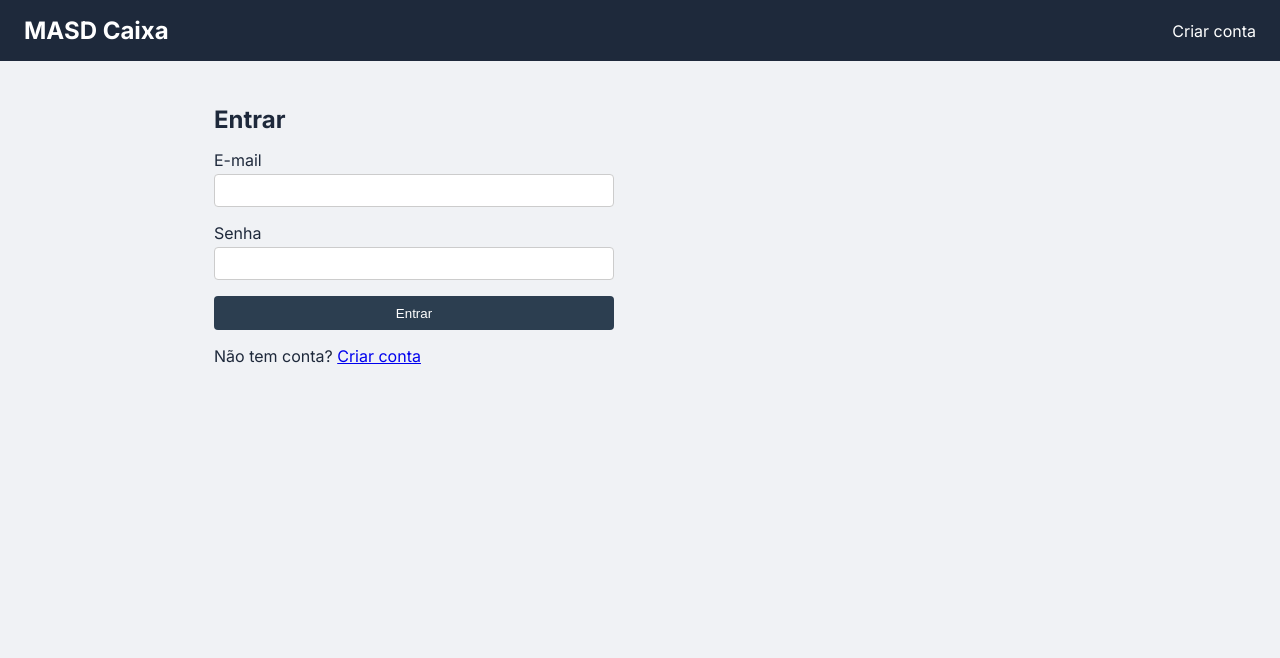
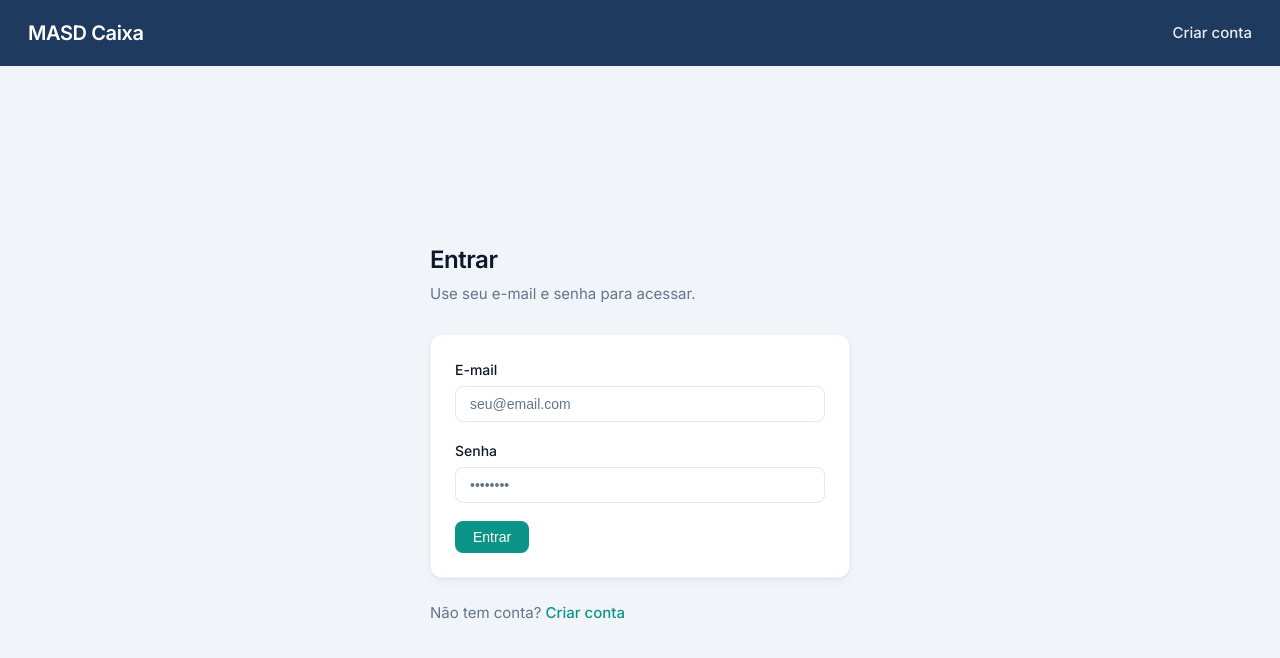
Before and after one commit to masouzaduarte/masd-caixa-web, a React (Vite) app: page /login in a window 1280 px wide. Shown: the top 658 px of the page. Built offline with nearby package versions, Linux system fonts and the light colour scheme; no server answers.

Commit message:
Ajuste no novo layout

```diff
--- a/src/components/Layout.tsx
+++ b/src/components/Layout.tsx
@@ -51,10 +51,7 @@ export function Layout() {
               <Link
                 key={to}
                 to={to}
-                style={{
-                  ...styles.sidebarLink,
-                  ...(isActive ? styles.sidebarLinkActive : {}),
-                }}
+                className={`sidebar-link ${isActive ? 'sidebar-link-active' : ''}`}
               >
                 {label}
               </Link>
@@ -62,7 +59,7 @@ export function Layout() {
           })}
         </nav>
         <div style={styles.sidebarFooter}>
-          <button type="button" onClick={handleSair} style={styles.sidebarButton}>
+          <button type="button" onClick={handleSair} className="sidebar-btn" style={styles.sidebarButton}>
             Sair
           </button>
         </div>
@@ -102,7 +99,7 @@ const styles: Record<string, React.CSSProperties> = {
     width: 'var(--sidebar-width)',
     flexShrink: 0,
     background: 'var(--color-sidebar)',
-    color: '#e2e8f0',
+    color: 'var(--color-text-inverse)',
     display: 'flex',
     flexDirection: 'column',
     position: 'fixed',
@@ -112,45 +109,35 @@ const styles: Record<string, React.CSSProperties> = {
     zIndex: 100,
   },
   sidebarBrand: {
-    padding: '1.25rem 1rem',
+    padding: '1.375rem 1.25rem',
     borderBottom: '1px solid rgba(255,255,255,0.08)',
   },
   sidebarBrandLink: {
     color: '#fff',
     textDecoration: 'none',
-    fontSize: '1.125rem',
+    fontSize: '1.2rem',
     fontWeight: 600,
+    letterSpacing: '-0.02em',
   },
   sidebarNav: {
     flex: 1,
-    padding: '0.75rem 0',
+    padding: '0.875rem 0',
     overflowY: 'auto',
   },
-  sidebarLink: {
-    display: 'block',
-    padding: '0.6rem 1rem',
-    color: '#94a3b8',
-    textDecoration: 'none',
-    fontSize: '0.9rem',
-    transition: 'background 0.15s, color 0.15s',
-  },
-  sidebarLinkActive: {
-    background: 'var(--color-sidebar-hover)',
-    color: '#fff',
-  },
   sidebarFooter: {
-    padding: '1rem',
+    padding: '1.125rem 1rem',
     borderTop: '1px solid rgba(255,255,255,0.08)',
   },
   sidebarButton: {
     width: '100%',
-    padding: '0.5rem 1rem',
+    padding: '0.5625rem 1rem',
     background: 'transparent',
-    border: '1px solid rgba(255,255,255,0.2)',
-    color: '#e2e8f0',
-    borderRadius: 'var(--radius)',
+    border: '1px solid rgba(255,255,255,0.25)',
+    color: 'var(--color-text-inverse)',
+    borderRadius: 'var(--radius-sm)',
     cursor: 'pointer',
     fontSize: '0.875rem',
+    transition: 'background 0.2s ease, border-color 0.2s ease',
   },
   mainWrap: {
     flex: 1,
@@ -161,18 +148,20 @@ const styles: Record<string, React.CSSProperties> = {
   },
   topbar: {
     background: 'var(--color-surface)',
-    padding: '0.75rem 1.5rem',
+    padding: '1rem 1.75rem',
     display: 'flex',
     alignItems: 'center',
     justifyContent: 'space-between',
     boxShadow: 'var(--shadow-sm)',
+    borderBottom: '1px solid var(--color-border-light)',
     flexWrap: 'wrap',
     gap: '0.5rem',
   },
   topbarTitle: {
-    fontSize: '1.125rem',
+    fontSize: '1.1875rem',
     fontWeight: 600,
     color: 'var(--color-text)',
+    letterSpacing: '-0.02em',
   },
   userBlock: {
     display: 'flex',
@@ -184,18 +173,19 @@ const styles: Record<string, React.CSSProperties> = {
     color: 'var(--color-text-muted)',
   },
   topbarSair: {
-    padding: '0.35rem 0.75rem',
+    padding: '0.4rem 0.875rem',
     background: 'transparent',
     border: '1px solid var(--color-border)',
     color: 'var(--color-text-muted)',
-    borderRadius: 'var(--radius)',
+    borderRadius: 'var(--radius-sm)',
     cursor: 'pointer',
-    fontSize: '0.8rem',
+    fontSize: '0.8125rem',
+    transition: 'background 0.2s ease, border-color 0.2s ease',
   },
   content: {
     flex: 1,
-    padding: '1.5rem',
-    maxWidth: '1000px',
+    padding: '1.75rem',
+    maxWidth: '1024px',
     width: '100%',
     margin: '0 auto',
     alignSelf: 'center',
--- a/src/components/StatCard.tsx
+++ b/src/components/StatCard.tsx
@@ -14,21 +14,22 @@ export function StatCard({ label, value }: StatCardProps) {
 
 const styles: Record<string, React.CSSProperties> = {
   card: {
-    padding: '1rem 1.25rem',
-    border: '1px solid var(--color-border)',
+    padding: '1.25rem 1.5rem',
+    border: '1px solid var(--color-border-light)',
     borderRadius: 'var(--radius)',
     backgroundColor: 'var(--color-surface)',
     minWidth: '140px',
-    boxShadow: 'var(--shadow-sm)',
+    boxShadow: 'var(--shadow)',
   },
   label: {
-    fontSize: '0.85rem',
+    fontSize: '0.8125rem',
     color: 'var(--color-text-muted)',
-    marginBottom: '0.25rem',
+    marginBottom: '0.375rem',
   },
   value: {
-    fontSize: '1.25rem',
+    fontSize: '1.3125rem',
     fontWeight: 600,
     color: 'var(--color-text)',
+    letterSpacing: '-0.02em',
   },
 };
--- a/src/index.css
+++ b/src/index.css
@@ -1,22 +1,59 @@
+/* ============================================
+   MASD Caixa – Tema moderno e amigável
+   ============================================
+   Proposta de cores:
+   - Primary: Teal (#0d9488) – confiança e clareza para finanças
+   - Sidebar: Azul escuro suave (#1e3a5f) – profissional e acolhedor
+   - Background: Cinza azulado muito suave (#f1f5f9)
+   - Superfícies: Branco com sombras leves
+   - Success/Error: Verdes e vermelhos suaves
+   ============================================ */
+
 :root {
-  --color-bg: #f0f2f5;
+  /* Cores principais */
+  --color-primary: #0d9488;
+  --color-primary-hover: #0f766e;
+  --color-primary-light: rgba(13, 148, 136, 0.12);
+  --color-primary-border: rgba(13, 148, 136, 0.35);
+
+  /* Background e superfícies */
+  --color-bg: #f1f5f9;
+  --color-bg-warm: #f8fafc;
   --color-surface: #ffffff;
-  --color-primary: #1a73e8;
-  --color-primary-hover: #1557b0;
-  --color-sidebar: #1e293b;
-  --color-sidebar-hover: #334155;
-  --color-sidebar-active: #0f172a;
-  --color-text: #1e293b;
+  --color-surface-elevated: #ffffff;
+
+  /* Sidebar – azul escuro suave */
+  --color-sidebar: #1e3a5f;
+  --color-sidebar-hover: #2d4a6f;
+  --color-sidebar-active-bg: rgba(13, 148, 136, 0.15);
+  --color-sidebar-active-bar: #0d9488;
+
+  /* Texto */
+  --color-text: #0f172a;
   --color-text-muted: #64748b;
+  --color-text-inverse: #f8fafc;
+
+  /* Bordas */
   --color-border: #e2e8f0;
+  --color-border-light: #f1f5f9;
+
+  /* Estados */
   --color-error-bg: #fef2f2;
   --color-error-border: #fecaca;
   --color-error-text: #b91c1c;
   --color-success: #059669;
-  --shadow-sm: 0 1px 2px rgba(0, 0, 0, 0.05);
-  --shadow: 0 1px 3px rgba(0, 0, 0, 0.08);
-  --radius: 8px;
-  --sidebar-width: 240px;
+  --color-success-bg: #ecfdf5;
+  --color-warning-bg: #fffbeb;
+  --color-warning-border: #fde68a;
+
+  /* Layout e sombras – mais suaves e modernas */
+  --shadow-sm: 0 1px 2px rgba(15, 23, 42, 0.04);
+  --shadow: 0 1px 3px rgba(15, 23, 42, 0.06), 0 4px 12px rgba(15, 23, 42, 0.04);
+  --shadow-md: 0 4px 6px rgba(15, 23, 42, 0.05), 0 10px 24px rgba(15, 23, 42, 0.06);
+  --radius-sm: 8px;
+  --radius: 12px;
+  --radius-lg: 16px;
+  --sidebar-width: 260px;
 }
 
 * {
@@ -29,44 +66,56 @@ body {
   -webkit-font-smoothing: antialiased;
   background: var(--color-bg);
   color: var(--color-text);
+  line-height: 1.5;
 }
 
 #root {
   min-height: 100vh;
 }
 
-/* Utilitários para páginas */
+/* ========== Utilitários de página ========== */
 .page-header {
-  margin-bottom: 1.5rem;
+  margin-bottom: 1.75rem;
 }
 
 .page-title {
   font-size: 1.5rem;
   font-weight: 600;
-  margin: 0 0 0.25rem 0;
+  margin: 0 0 0.35rem 0;
   color: var(--color-text);
+  letter-spacing: -0.02em;
 }
 
+.page-subtitle {
+  margin: 0;
+  color: var(--color-text-muted);
+  font-size: 0.9375rem;
+  line-height: 1.5;
+}
+
+/* ========== Cards – mais arredondados e sombra suave ========== */
 .card {
   background: var(--color-surface);
   border-radius: var(--radius);
   box-shadow: var(--shadow);
-  padding: 1.25rem;
-  margin-bottom: 1rem;
+  padding: 1.5rem;
+  margin-bottom: 1.25rem;
+  border: 1px solid var(--color-border-light);
 }
 
+/* ========== Botões ========== */
 .btn {
   display: inline-flex;
   align-items: center;
   justify-content: center;
-  padding: 0.5rem 1rem;
+  padding: 0.5rem 1.125rem;
   font-size: 0.875rem;
   font-weight: 500;
-  border-radius: var(--radius);
+  border-radius: var(--radius-sm);
   border: none;
   cursor: pointer;
   text-decoration: none;
-  transition: background-color 0.15s, color 0.15s;
+  transition: background-color 0.2s ease, color 0.2s ease, box-shadow 0.2s ease;
 }
 
 .btn-primary {
@@ -76,6 +125,7 @@ body {
 
 .btn-primary:hover:not(:disabled) {
   background: var(--color-primary-hover);
+  box-shadow: 0 2px 8px rgba(13, 148, 136, 0.35);
 }
 
 .btn-secondary {
@@ -86,21 +136,28 @@ body {
 
 .btn-secondary:hover:not(:disabled) {
   background: var(--color-bg);
+  border-color: var(--color-text-muted);
 }
 
+/* ========== Inputs ========== */
 .input {
   width: 100%;
-  padding: 0.5rem 0.75rem;
+  padding: 0.5625rem 0.875rem;
   font-size: 0.875rem;
   border: 1px solid var(--color-border);
-  border-radius: var(--radius);
+  border-radius: var(--radius-sm);
   background: var(--color-surface);
+  transition: border-color 0.2s ease, box-shadow 0.2s ease;
+}
+
+.input::placeholder {
+  color: var(--color-text-muted);
 }
 
 .input:focus {
   outline: none;
   border-color: var(--color-primary);
-  box-shadow: 0 0 0 3px rgba(26, 115, 232, 0.15);
+  box-shadow: 0 0 0 3px var(--color-primary-light);
 }
 
 .label {
@@ -108,25 +165,117 @@ body {
   font-size: 0.875rem;
   font-weight: 500;
   color: var(--color-text);
-  margin-bottom: 0.25rem;
+  margin-bottom: 0.375rem;
 }
 
 .form-group {
-  margin-bottom: 1rem;
+  margin-bottom: 1.125rem;
 }
 
+/* ========== Erro ========== */
 .error-box {
-  padding: 0.75rem 1rem;
+  padding: 0.875rem 1rem;
   background: var(--color-error-bg);
   border: 1px solid var(--color-error-border);
-  border-radius: var(--radius);
+  border-radius: var(--radius-sm);
   color: var(--color-error-text);
   margin-bottom: 1rem;
   font-size: 0.875rem;
 }
 
-/* Sidebar link hover (Layout usa inline styles; hover via class) */
-aside a:hover {
-  background: var(--color-sidebar-hover) !important;
+/* ========== Sidebar – link ativo com barra lateral ========== */
+.sidebar-link {
+  display: flex;
+  align-items: center;
+  padding: 0.625rem 1rem;
+  color: #94a3b8;
+  text-decoration: none;
+  font-size: 0.9rem;
+  transition: background 0.2s ease, color 0.2s ease;
+  border-left: 3px solid transparent;
+  margin: 0 0.5rem;
+  border-radius: var(--radius-sm);
+}
+
+.sidebar-link:hover {
+  background: var(--color-sidebar-hover);
+  color: #fff;
+}
+
+.sidebar-link-active {
+  background: var(--color-sidebar-active-bg) !important;
   color: #fff !important;
+  border-left-color: var(--color-sidebar-active-bar);
+  font-weight: 500;
 }
+
+.sidebar-btn:hover {
+  background: rgba(255, 255, 255, 0.1);
+  border-color: rgba(255, 255, 255, 0.35);
+}
+
+/* ========== Telas de Login / Registro ========== */
+.auth-page {
+  min-height: 100vh;
+  background: var(--color-bg);
+  display: flex;
+  flex-direction: column;
+}
+
+.auth-header {
+  background: var(--color-sidebar);
+  color: #fff;
+  padding: 1.125rem 1.75rem;
+  display: flex;
+  justify-content: space-between;
+  align-items: center;
+}
+
+.auth-header-title {
+  margin: 0;
+  font-size: 1.25rem;
+  font-weight: 600;
+  letter-spacing: -0.02em;
+}
+
+.auth-header-link {
+  color: rgba(255, 255, 255, 0.9);
+  text-decoration: none;
+  font-size: 0.9375rem;
+  font-weight: 500;
+  transition: color 0.2s ease;
+}
+
+.auth-header-link:hover {
+  color: #fff;
+}
+
+.auth-main {
+  flex: 1;
+  padding: 2rem 1.5rem;
+  display: flex;
+  flex-direction: column;
+  align-items: center;
+  justify-content: center;
+}
+
+.auth-card {
+  width: 100%;
+  max-width: 420px;
+}
+
+.auth-footer-text {
+  margin: 1.5rem 0 0 0;
+  font-size: 0.9375rem;
+  color: var(--color-text-muted);
+}
+
+.auth-footer-text a {
+  color: var(--color-primary);
+  font-weight: 500;
+  text-decoration: none;
+}
+
+.auth-footer-text a:hover {
+  text-decoration: underline;
+}
--- a/src/pages/AccountTransactionsPage.tsx
+++ b/src/pages/AccountTransactionsPage.tsx
@@ -1,12 +1,11 @@
 import { useEffect, useState } from 'react';
-import { useParams, Link, useNavigate } from 'react-router-dom';
+import { useParams, Link } from 'react-router-dom';
 import { getAccountTransactions, getBalance } from '../api/masdApi';
 import { listAccounts } from '../api/masdApi';
 import type { TransactionResponse } from '../types/dto';
 
 export function AccountTransactionsPage() {
   const { accountId } = useParams<{ accountId: string }>();
-  const navigate = useNavigate();
   const [transactions, setTransactions] = useState<TransactionResponse[]>([]);
   const [accountName, setAccountName] = useState<string>('');
   const [balance, setBalance] = useState<number | null>(null);
--- a/src/pages/LoginPage.tsx
+++ b/src/pages/LoginPage.tsx
@@ -30,41 +30,54 @@ export function LoginPage() {
   }
 
   return (
-    <div style={styles.page}>
-      <header style={styles.header}>
-        <h1 style={styles.appTitle}>MASD Caixa</h1>
-        <Link to="/register" style={styles.headerLink}>Criar conta</Link>
+    <div className="auth-page">
+      <header className="auth-header">
+        <h1 className="auth-header-title">MASD Caixa</h1>
+        <Link to="/register" className="auth-header-link">Criar conta</Link>
       </header>
-      <main style={styles.main}>
-        <div style={styles.container}>
-          <h2 style={styles.title}>Entrar</h2>
-          {error && <div style={styles.error}>{error}</div>}
-          <form onSubmit={handleSubmit} style={styles.form}>
-            <div style={styles.field}>
-              <label>E-mail</label>
+      <main className="auth-main">
+        <div className="auth-card">
+          <div className="page-header">
+            <h2 className="page-title">Entrar</h2>
+            <p className="page-subtitle">
+              Use seu e-mail e senha para acessar.
+            </p>
+          </div>
+          <div className="card">
+            {error && <div className="error-box">{error}</div>}
+            <form onSubmit={handleSubmit}>
+              <div className="form-group">
+                <label className="label" htmlFor="login-email">E-mail</label>
                 <input
+                  id="login-email"
                   type="email"
+                  className="input"
                   value={email}
                   onChange={(e) => setEmail(e.target.value)}
                   required
-                style={styles.input}
+                  placeholder="seu@email.com"
+                  autoComplete="email"
                 />
               </div>
-            <div style={styles.field}>
-              <label>Senha</label>
+              <div className="form-group">
+                <label className="label" htmlFor="login-password">Senha</label>
                 <input
+                  id="login-password"
                   type="password"
+                  className="input"
                   value={password}
                   onChange={(e) => setPassword(e.target.value)}
                   required
-                style={styles.input}
+                  placeholder="••••••••"
+                  autoComplete="current-password"
                 />
               </div>
-            <button type="submit" disabled={loading} style={styles.submit}>
+              <button type="submit" disabled={loading} className="btn btn-primary">
                 {loading ? 'Entrando...' : 'Entrar'}
               </button>
             </form>
-          <p style={styles.footer}>
+          </div>
+          <p className="auth-footer-text">
             Não tem conta? <Link to="/register">Criar conta</Link>
           </p>
         </div>
@@ -72,47 +85,3 @@ export function LoginPage() {
     </div>
   );
 }
-
-const styles: Record<string, React.CSSProperties> = {
-  page: {
-    minHeight: '100vh',
-    backgroundColor: 'var(--color-bg)',
-  },
-  header: {
-    backgroundColor: 'var(--color-sidebar)',
-    color: '#fff',
-    padding: '1rem 1.5rem',
-    display: 'flex',
-    justifyContent: 'space-between',
-    alignItems: 'center',
-  },
-  appTitle: { margin: 0, fontSize: '1.5rem' },
-  headerLink: { color: '#fff', textDecoration: 'none' },
-  main: {
-    padding: '1.5rem',
-    maxWidth: '900px',
-    margin: '0 auto',
-  },
-  container: { maxWidth: '400px' },
-  title: { marginBottom: '1rem' },
-  form: { display: 'flex', flexDirection: 'column', gap: '1rem' },
-  field: { display: 'flex', flexDirection: 'column', gap: '0.25rem' },
-  input: { padding: '0.5rem', borderRadius: '4px', border: '1px solid #ccc' },
-  submit: {
-    padding: '0.6rem 1rem',
-    backgroundColor: '#2c3e50',
-    color: '#fff',
-    border: 'none',
-    borderRadius: '4px',
-    cursor: 'pointer',
-  },
-  error: {
-    padding: '0.75rem',
-    backgroundColor: '#f8d7da',
-    border: '1px solid #f5c6cb',
-    borderRadius: '4px',
-    color: '#721c24',
-    marginBottom: '1rem',
-  },
-  footer: { marginTop: '1rem' },
-};
--- a/src/pages/RegisterPage.tsx
+++ b/src/pages/RegisterPage.tsx
@@ -31,62 +31,80 @@ export function RegisterPage() {
   }
 
   return (
-    <div style={styles.page}>
-      <header style={styles.header}>
-        <h1 style={styles.appTitle}>MASD Caixa</h1>
-        <Link to="/login" style={styles.headerLink}>Entrar</Link>
+    <div className="auth-page">
+      <header className="auth-header">
+        <h1 className="auth-header-title">MASD Caixa</h1>
+        <Link to="/login" className="auth-header-link">Entrar</Link>
       </header>
-      <main style={styles.main}>
-        <div style={styles.container}>
-          <h2 style={styles.title}>Criar conta</h2>
-          {error && <div style={styles.error}>{error}</div>}
-          <form onSubmit={handleSubmit} style={styles.form}>
-            <div style={styles.field}>
-              <label>Nome</label>
+      <main className="auth-main">
+        <div className="auth-card">
+          <div className="page-header">
+            <h2 className="page-title">Criar conta</h2>
+            <p className="page-subtitle">
+              Preencha os dados para começar.
+            </p>
+          </div>
+          <div className="card">
+            {error && <div className="error-box">{error}</div>}
+            <form onSubmit={handleSubmit}>
+              <div className="form-group">
+                <label className="label" htmlFor="register-name">Nome</label>
                 <input
+                  id="register-name"
                   type="text"
+                  className="input"
                   value={name}
                   onChange={(e) => setName(e.target.value)}
                   required
-                style={styles.input}
+                  placeholder="Seu nome"
+                  autoComplete="name"
                 />
               </div>
-            <div style={styles.field}>
-              <label>Nome da empresa</label>
+              <div className="form-group">
+                <label className="label" htmlFor="register-company">Nome da empresa</label>
                 <input
+                  id="register-company"
                   type="text"
+                  className="input"
                   value={companyName}
                   onChange={(e) => setCompanyName(e.target.value)}
                   required
-                style={styles.input}
+                  placeholder="Nome da empresa"
                 />
               </div>
-            <div style={styles.field}>
-              <label>E-mail</label>
+              <div className="form-group">
+                <label className="label" htmlFor="register-email">E-mail</label>
                 <input
+                  id="register-email"
                   type="email"
+                  className="input"
                   value={email}
                   onChange={(e) => setEmail(e.target.value)}
                   required
-                style={styles.input}
+                  placeholder="seu@email.com"
+                  autoComplete="email"
                 />
               </div>
-            <div style={styles.field}>
-              <label>Senha (mín. 6 caracteres)</label>
+              <div className="form-group">
+                <label className="label" htmlFor="register-password">Senha (mín. 6 caracteres)</label>
                 <input
+                  id="register-password"
                   type="password"
+                  className="input"
                   value={password}
                   onChange={(e) => setPassword(e.target.value)}
                   required
                   minLength={6}
-                style={styles.input}
+                  placeholder="••••••••"
+                  autoComplete="new-password"
                 />
               </div>
-            <button type="submit" disabled={loading} style={styles.submit}>
+              <button type="submit" disabled={loading} className="btn btn-primary">
                 {loading ? 'Criando...' : 'Criar conta'}
               </button>
             </form>
-          <p style={styles.footer}>
+          </div>
+          <p className="auth-footer-text">
             Já tem conta? <Link to="/login">Entrar</Link>
           </p>
         </div>
@@ -94,47 +112,3 @@ export function RegisterPage() {
     </div>
   );
 }
-
-const styles: Record<string, React.CSSProperties> = {
-  page: {
-    minHeight: '100vh',
-    backgroundColor: 'var(--color-bg)',
-  },
-  header: {
-    backgroundColor: 'var(--color-sidebar)',
-    color: '#fff',
-    padding: '1rem 1.5rem',
-    display: 'flex',
-    justifyContent: 'space-between',
-    alignItems: 'center',
-  },
-  appTitle: { margin: 0, fontSize: '1.5rem' },
-  headerLink: { color: '#fff', textDecoration: 'none' },
-  main: {
-    padding: '1.5rem',
-    maxWidth: '900px',
-    margin: '0 auto',
-  },
-  container: { maxWidth: '400px' },
-  title: { marginBottom: '1rem' },
-  form: { display: 'flex', flexDirection: 'column', gap: '1rem' },
-  field: { display: 'flex', flexDirection: 'column', gap: '0.25rem' },
-  input: { padding: '0.5rem', borderRadius: '4px', border: '1px solid #ccc' },
-  submit: {
-    padding: '0.6rem 1rem',
-    backgroundColor: '#2c3e50',
-    color: '#fff',
-    border: 'none',
-    borderRadius: '4px',
-    cursor: 'pointer',
-  },
-  error: {
-    padding: '0.75rem',
-    backgroundColor: '#f8d7da',
-    border: '1px solid #f5c6cb',
-    borderRadius: '4px',
-    color: '#721c24',
-    marginBottom: '1rem',
-  },
-  footer: { marginTop: '1rem' },
-};
```
Also changed, not shown: src/components/AlertBanner.tsx (+5 -5 lines), 1 other file (tests, documents, lock files or other folders). Lines whose indentation alone changed are shown as unchanged.
